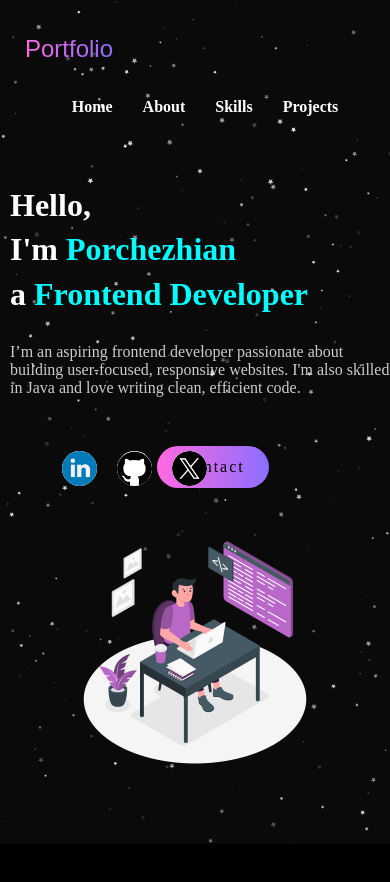
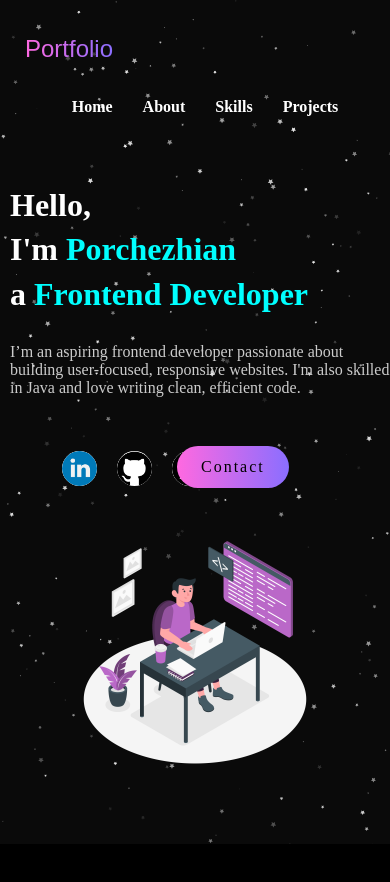
Before and after one commit to chezhianch/Animated-React-Portfolio, a React (Vite) app: page / in a window 390 px wide. Shown: the top 882 px of the page. Built offline with nearby package versions, Linux system fonts and the light colour scheme.

Commit message:
Update App.css

```diff
--- a/src/App.css
+++ b/src/App.css
@@ -484,10 +484,10 @@ gap: 30px;
   }
 
   .cnt-btn {
-    position: static;
+    position: relative;
     margin-top: 25px;
 
-    left:0px;
+    left:20px;
 
   }
 
```
